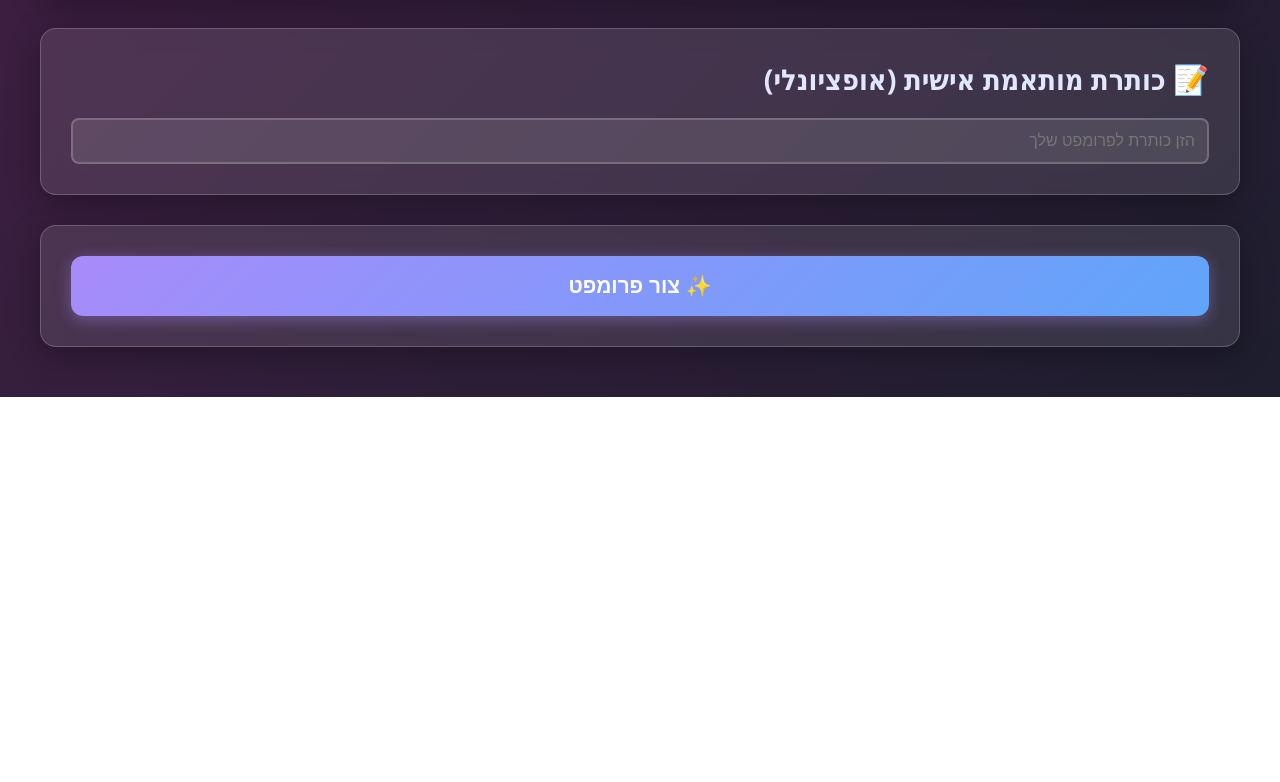
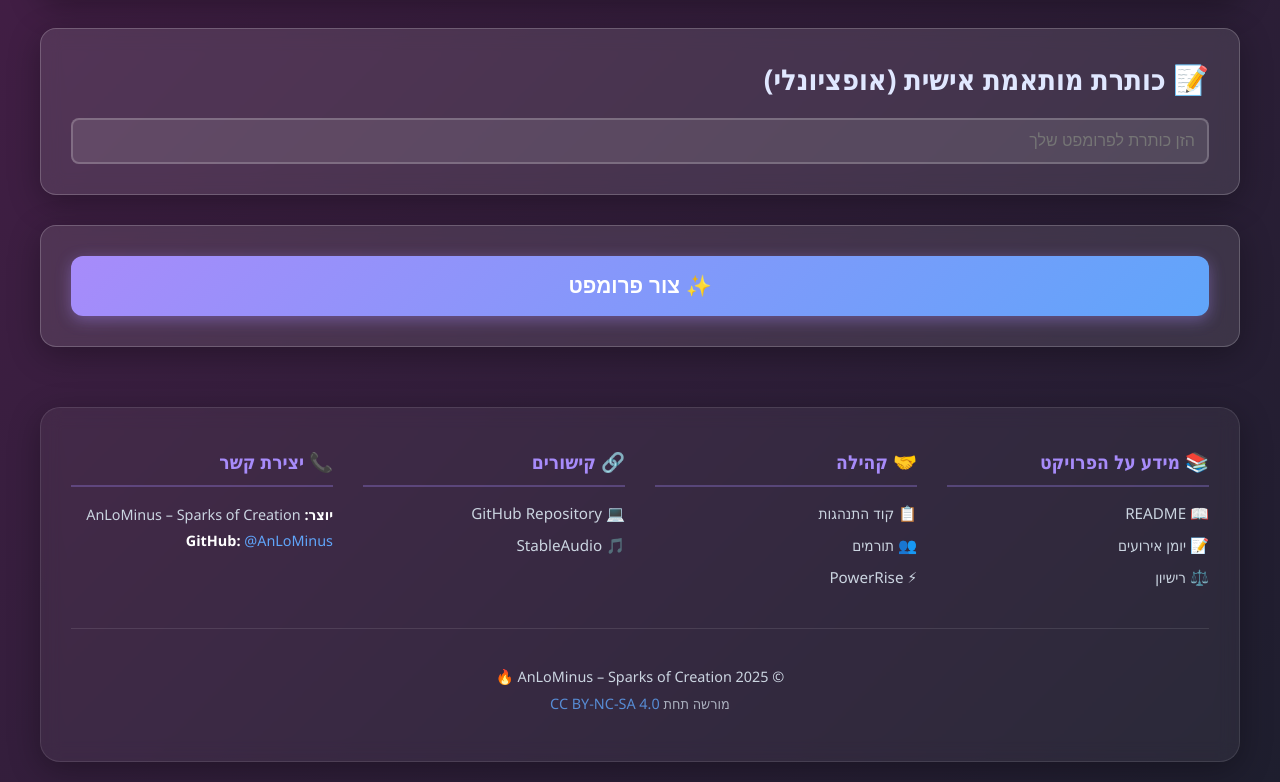
Before and after one commit to AnLoMinus/SoundFlow, a plain HTML site: page index.html in a window 1280 px wide. Shown: the part 3133-3915 px from the top of the page. Before the commit the page ends 3530 px from the top, so only its background shows below. Drawn offline with Linux system fonts and the light colour scheme.

Commit message:
מוסיף פוטר בעמוד הראשי עם קישורים למאגר ולקבצים הקיימים:
מוסיף פוטר בעמוד הראשי עם קישורים למאגר ולקבצים הקיימים:

[2 tools called]

מוסיף פוטר עם קישורים למאגר ולקבצים:

[2 tools called]

מוסיף את עיצוב הפוטר ב-CSS:

[1 tool called]

הוספתי פוטר בעמוד הראשי עם הקישורים הבאים:

## הפוטר כולל 4 סעיפים:

1. **מידע על הפרויקט**
   - README
   - יומן אירועים (CHANGELOG)
   - רישיון (LICENSE)

2. **קהילה**
   - קוד התנהגות
   - תורמים
   - PowerRise

3. **קישורים**
   - GitHub Repository
   - StableAudio

4. **יצירת קשר**
   - פרטי היוצר
   - קישור ל-GitHub

**העיצוב:**
- עיצוב glassmorphism בהתאם לשאר האתר
- רספונסיבי (עמודות במובייל)
- אפקטי hover על הקישורים
- פרטי זכויות יוצרים ורישיון בתחתית

הפוטר מופיע בתחתית העמוד הראשי עם כל הקישורים הרלוונטיים.

```diff
--- a/index.html
+++ b/index.html
@@ -105,6 +105,50 @@
                 </div>
             </section>
         </main>
+
+        <footer class="footer">
+            <div class="footer-content">
+                <div class="footer-section">
+                    <h3>📚 מידע על הפרויקט</h3>
+                    <ul class="footer-links">
+                        <li><a href="README.md" target="_blank">📖 README</a></li>
+                        <li><a href="CHANGELOG.md" target="_blank">📝 יומן אירועים</a></li>
+                        <li><a href="LICENSE" target="_blank">⚖️ רישיון</a></li>
+                    </ul>
+                </div>
+
+                <div class="footer-section">
+                    <h3>🤝 קהילה</h3>
+                    <ul class="footer-links">
+                        <li><a href="CODE_OF_CONDUCT.md" target="_blank">📋 קוד התנהגות</a></li>
+                        <li><a href="CONTRIBUTORS.md" target="_blank">👥 תורמים</a></li>
+                        <li><a href="PowerRise/index.html">⚡ PowerRise</a></li>
+                    </ul>
+                </div>
+
+                <div class="footer-section">
+                    <h3>🔗 קישורים</h3>
+                    <ul class="footer-links">
+                        <li><a href="https://github.com/AnLoMinus/SoundFlow" target="_blank">💻 GitHub Repository</a>
+                        </li>
+                        <li><a href="https://stableaudio.com" target="_blank">🎵 StableAudio</a></li>
+                    </ul>
+                </div>
+
+                <div class="footer-section">
+                    <h3>📞 יצירת קשר</h3>
+                    <p class="footer-text">
+                        <strong>יוצר:</strong> AnLoMinus – Sparks of Creation<br>
+                        <strong>GitHub:</strong> <a href="https://github.com/AnLoMinus" target="_blank">@AnLoMinus</a>
+                    </p>
+                </div>
+            </div>
+
+            <div class="footer-bottom">
+                <p>&copy; 2025 AnLoMinus – Sparks of Creation 🔥</p>
+                <p class="license-info">מורשה תחת <a href="LICENSE" target="_blank">CC BY-NC-SA 4.0</a></p>
+            </div>
+        </footer>
     </div>
 
     <script src="app.js"></script>
--- a/styles.css
+++ b/styles.css
@@ -463,3 +463,119 @@ header h1 {
         width: 100%;
     }
 }
+
+/* Footer */
+.footer {
+    margin-top: 60px;
+    padding: 40px 30px;
+    background: rgba(255, 255, 255, 0.05);
+    backdrop-filter: blur(10px);
+    border-radius: 20px;
+    border: 1px solid rgba(255, 255, 255, 0.1);
+    box-shadow: 0 8px 32px rgba(0, 0, 0, 0.3);
+}
+
+.footer-content {
+    display: grid;
+    grid-template-columns: repeat(auto-fit, minmax(200px, 1fr));
+    gap: 30px;
+    margin-bottom: 30px;
+}
+
+.footer-section h3 {
+    font-size: 1.2rem;
+    margin-bottom: 15px;
+    color: #a78bfa;
+    border-bottom: 2px solid rgba(167, 139, 250, 0.3);
+    padding-bottom: 10px;
+}
+
+.footer-links {
+    list-style: none;
+    padding: 0;
+    margin: 0;
+}
+
+.footer-links li {
+    margin-bottom: 10px;
+}
+
+.footer-links a {
+    color: #cbd5e1;
+    text-decoration: none;
+    font-size: 0.95rem;
+    transition: all 0.3s ease;
+    display: inline-block;
+}
+
+.footer-links a:hover {
+    color: #a78bfa;
+    transform: translateX(-5px);
+    text-shadow: 0 0 10px rgba(167, 139, 250, 0.5);
+}
+
+.footer-text {
+    color: #cbd5e1;
+    font-size: 0.9rem;
+    line-height: 1.8;
+    margin: 0;
+}
+
+.footer-text strong {
+    color: #ffffff;
+}
+
+.footer-text a {
+    color: #60a5fa;
+    text-decoration: none;
+    transition: all 0.3s ease;
+}
+
+.footer-text a:hover {
+    color: #a78bfa;
+    text-decoration: underline;
+}
+
+.footer-bottom {
+    text-align: center;
+    padding-top: 30px;
+    border-top: 1px solid rgba(255, 255, 255, 0.1);
+    color: #cbd5e1;
+}
+
+.footer-bottom p {
+    margin: 8px 0;
+    font-size: 0.9rem;
+}
+
+.license-info {
+    font-size: 0.85rem;
+    opacity: 0.8;
+}
+
+.license-info a {
+    color: #60a5fa;
+    text-decoration: none;
+    transition: all 0.3s ease;
+}
+
+.license-info a:hover {
+    color: #a78bfa;
+    text-decoration: underline;
+}
+
+/* Responsive Footer */
+@media (max-width: 768px) {
+    .footer {
+        padding: 30px 20px;
+    }
+
+    .footer-content {
+        grid-template-columns: 1fr;
+        gap: 25px;
+    }
+
+    .footer-section h3 {
+        font-size: 1.1rem;
+    }
+}
```
